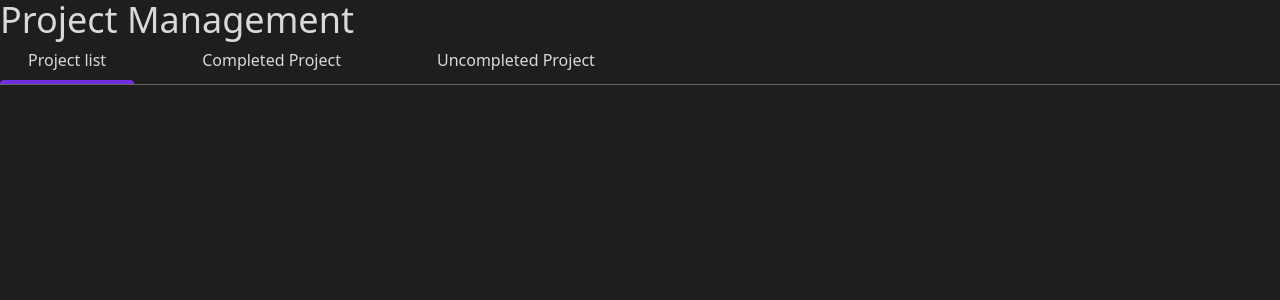
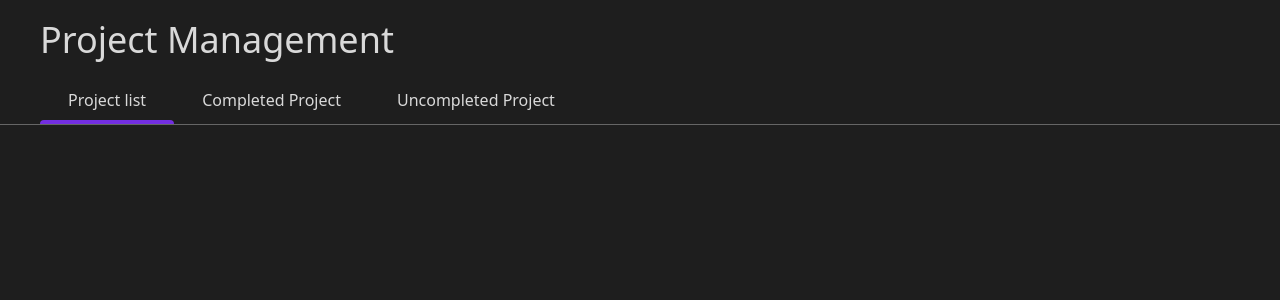
Before and after one commit to Aayush-7804/Project-Management-Webapp, a React (Vite) app: page / in a window 1280 px wide. Shown: the top 300 px of the page. Built offline with nearby package versions, Linux system fonts and the light colour scheme.

Commit message:
add style with motion

```diff
--- a/package.json
+++ b/package.json
@@ -11,6 +11,7 @@
   },
   "dependencies": {
     "@tailwindcss/vite": "^4.1.12",
+    "motion": "^12.23.12",
     "react": "^19.1.1",
     "react-dom": "^19.1.1",
     "react-router-dom": "^7.8.1",
--- a/src/Components/MainNav.jsx
+++ b/src/Components/MainNav.jsx
@@ -1,5 +1,6 @@
 import React, { useState } from "react";
 import { Link } from "react-router-dom";
+import {motion} from 'motion/react'
 
 function Button({ children, path, isSelected, onSelect }) {
   return (
@@ -11,7 +12,7 @@ function Button({ children, path, isSelected, onSelect }) {
           </button>
         </Link>
         {isSelected && (
-          <div className="border-b-4 border-[var(--primary)] rounded-t-full" />
+          <motion.div className="border-b-4 border-[var(--primary)] rounded-t-full" layoutId="underline" />
         )}
       </li>
     </>
@@ -21,10 +22,10 @@ export default function MainNav() {
   const [selected, setSelected] = useState(0);
 
   return (
-    <header className="border-b border-[var(--alternative)]">
-      <h1 className="text-4xl">Project Management</h1>
+    <header className="px-10 border-b border-[var(--alternative)]">
+      <h1 className="text-4xl my-5">Project Management</h1>
       <nav>
-        <ul className="flex gap-10">
+        <ul className="flex">
           <Button
             path="project-list"
             isSelected={selected === 0}
```
Also changed, not shown: 1 other file (tests, documents, lock files or other folders).
